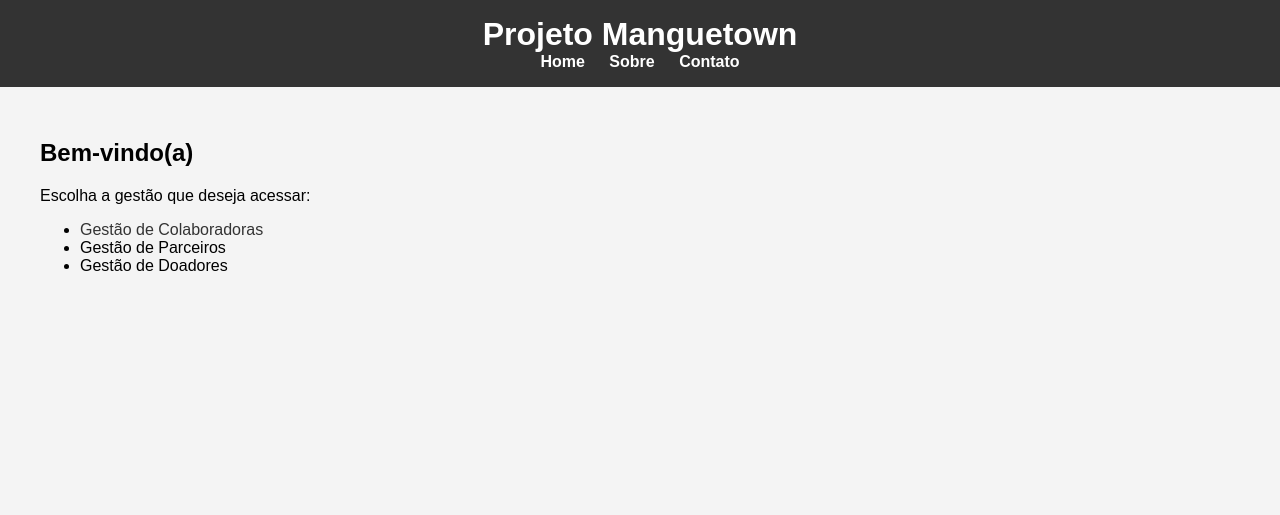
After one commit to rodsouzab/ProjetoManguetown, a Django app: page /dashboard/ in a window 1280 px wide. The commit adds this page. Shown: the top 515 px of the page. Run offline with Django 5.2, Linux system fonts and the light colour scheme.

Commit message:
[Add] Página dashboard.

```diff
--- /dev/null
+++ b/app/templates/dashboard.html
@@ -0,0 +1,16 @@
+{% extends 'base.html' %}
+
+{% block title %}
+    Dashboard
+{% endblock %}
+
+{% block content %}
+    <h2>Bem-vindo(a)</h2>
+    <p>Escolha a gestão que deseja acessar:</p>
+
+    <ul>
+        <li><a href="{% url 'manguetown:gestao_colaboradoras' %}">Gestão de Colaboradoras</a></li>
+        <li>Gestão de Parceiros</li>
+        <li>Gestão de Doadores</li>
+    </ul>
+{% endblock %}
--- a/app/templates/login.html
+++ b/app/templates/login.html
@@ -15,7 +15,7 @@
             <input type="password" id="password" name="password" required>
         </div>
         <div>
-            <button type="submit">Entrar</button>
+            <button type="submit"><a href="{% url 'manguetown:dashboard' %}">Entrar</button>
         </div>
     </form>
 {% endblock %}
--- a/app/urls.py
+++ b/app/urls.py
@@ -10,4 +10,6 @@ urlpatterns = [
     path('login/', LoginView.as_view(), name='login'),
     path('sobre/', views.sobre, name='sobre'),
     path('contato/', views.contato, name='contato'),
+    path('dashboard/', views.dashboard, name='dashboard'),
+    path('gestao_colaboradoras/', views.gestao_colaboradoras, name='gestao_colaboradoras'),
 ]
--- a/app/views.py
+++ b/app/views.py
@@ -12,5 +12,11 @@ def sobre(request):
 def contato(request):
     return render(request, 'contato.html')
 
+def dashboard(request):
+    return render(request, 'dashboard.html')
+
+def gestao_colaboradoras(request):
+    return render(request, 'gestao_colaboradoras.html')
+
 class LoginView(auth_views.LoginView):
     template_name = 'login.html'
```
Also changed, not shown: app/templates/gestao_colaboradoras.html (added, +7 -0 lines), 1 other file.
